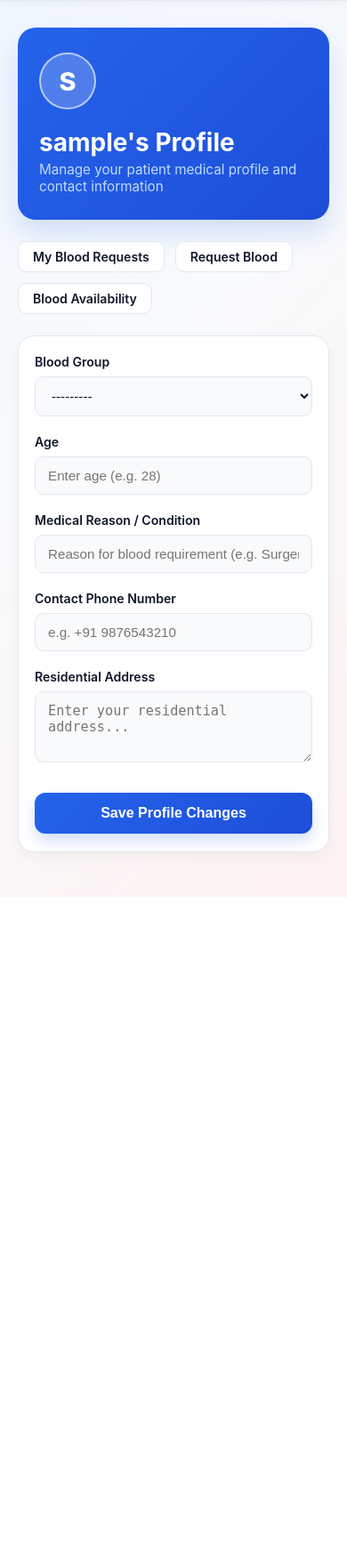
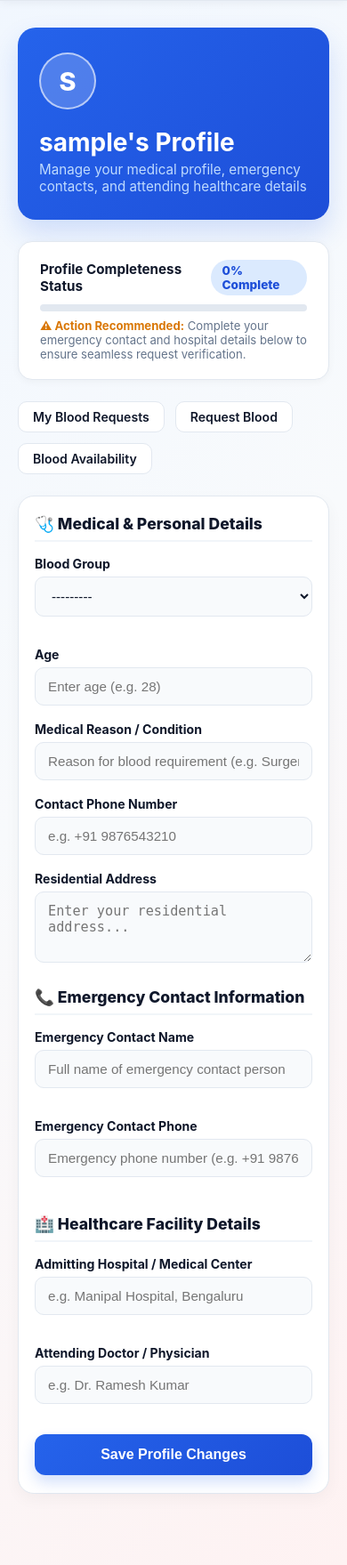
Before and after one commit to BBMS-Team-2/Blood-Bank-Management-System, a Django app: page /patient/profile/ in a window 390 px wide. Shown: the part 267-2026 px from the top of the page at 89% size. Before the commit the page ends 1275 px from the top, so only its background shows below. Run offline with Django 5.2, Linux system fonts and the light colour scheme; the visitor is signed in with stand-in values (Sample User, id 1); data comes from the database, SQL or seed files in the repository.

Commit message:
feat(patient-profile): enhance clinical details, emergency contacts, and profile completeness
- Add emergency contact (name, phone) and hospital facility (hospital name, attending physician) fields to PatientProfile model
- Implement completeness_percentage property to track medical profile readiness
- Generate and apply database migration 0008
- Update PatientProfileForm with styled inputs, helpful placeholders, and validation
- Enhance patient profile template with completeness meter and structured 3-section layout
- Register new fields in PatientProfileAdmin for administrator searchability
- Add automated unit tests covering profile persistence, completeness calculation, and template rendering

```diff
--- a/blood/admin.py
+++ b/blood/admin.py
@@ -90,9 +90,9 @@ class BloodRequestAdmin(admin.ModelAdmin):
 
 @admin.register(PatientProfile)
 class PatientProfileAdmin(admin.ModelAdmin):
-    list_display = ('user', 'blood_group', 'age', 'contact_phone', 'updated_at')
+    list_display = ('user', 'blood_group', 'age', 'contact_phone', 'hospital_name', 'updated_at')
     list_select_related = ('user',)
-    search_fields = ('user__username', 'contact_phone')
+    search_fields = ('user__username', 'contact_phone', 'emergency_contact_name', 'hospital_name')
 
 
 @admin.register(DonorProfile)
--- a/blood/forms.py
+++ b/blood/forms.py
@@ -135,6 +135,10 @@ class PatientProfileForm(forms.ModelForm):
         self.fields['disease'].label = 'Medical Reason / Condition'
         self.fields['contact_phone'].label = 'Contact Phone Number'
         self.fields['address'].label = 'Residential Address'
+        self.fields['emergency_contact_name'].label = 'Emergency Contact Name'
+        self.fields['emergency_contact_phone'].label = 'Emergency Contact Phone'
+        self.fields['hospital_name'].label = 'Admitting Hospital / Medical Center'
+        self.fields['attending_physician'].label = 'Attending Doctor / Physician'
 
         for field_name, field in self.fields.items():
             field.widget.attrs.update({
@@ -156,6 +160,18 @@ class PatientProfileForm(forms.ModelForm):
             'rows': 3,
             'placeholder': 'Enter your residential address...',
         })
+        self.fields['emergency_contact_name'].widget.attrs.update({
+            'placeholder': 'Full name of emergency contact person',
+        })
+        self.fields['emergency_contact_phone'].widget.attrs.update({
+            'placeholder': 'Emergency phone number (e.g. +91 9876543211)',
+        })
+        self.fields['hospital_name'].widget.attrs.update({
+            'placeholder': 'e.g. Manipal Hospital, Bengaluru',
+        })
+        self.fields['attending_physician'].widget.attrs.update({
+            'placeholder': 'e.g. Dr. Ramesh Kumar',
+        })
 
     def clean_age(self):
         age = self.cleaned_data.get('age')
@@ -165,7 +181,17 @@ class PatientProfileForm(forms.ModelForm):
 
     class Meta:
         model = PatientProfile
-        fields = ['blood_group', 'age', 'disease', 'contact_phone', 'address']
+        fields = [
+            'blood_group',
+            'age',
+            'disease',
+            'contact_phone',
+            'address',
+            'emergency_contact_name',
+            'emergency_contact_phone',
+            'hospital_name',
+            'attending_physician',
+        ]
 
 
 class DonorProfileForm(forms.ModelForm):
--- a/blood/templates/blood/patient_profile.html
+++ b/blood/templates/blood/patient_profile.html
@@ -16,6 +16,8 @@
             --text-muted: #64748b;
             --success: #16a34a;
             --success-bg: #dcfce7;
+            --warning: #d97706;
+            --warning-bg: #fef3c7;
             --danger: #dc2626;
             --danger-bg: #fee2e2;
         }
@@ -23,6 +25,7 @@
         * {
             box-sizing: border-box;
             margin: 0;
+            padding: 0;
         }
 
         body {
@@ -35,7 +38,7 @@
         }
 
         .container {
-            max-width: 760px;
+            max-width: 800px;
             margin: 0 auto;
             padding: 30px 20px 50px 20px;
         }
@@ -50,6 +53,7 @@
             display: flex;
             align-items: center;
             gap: 20px;
+            flex-wrap: wrap;
         }
 
         .avatar-circle {
@@ -66,6 +70,11 @@
             flex-shrink: 0;
         }
 
+        .header-info {
+            flex: 1;
+            min-width: 240px;
+        }
+
         .header-info h1 {
             font-size: 1.75rem;
             font-weight: 700;
@@ -75,6 +84,59 @@
         .header-info p {
             color: #bfdbfe;
             font-size: 0.95rem;
+        }
+
+        /* Profile Completeness Card */
+        .completeness-card {
+            background: var(--panel);
+            border: 1px solid var(--border);
+            border-radius: 16px;
+            padding: 20px 24px;
+            margin-bottom: 24px;
+            box-shadow: 0 2px 8px rgba(0, 0, 0, 0.04);
+        }
+
+        .completeness-header {
+            display: flex;
+            justify-content: space-between;
+            align-items: center;
+            margin-bottom: 10px;
+        }
+
+        .completeness-title {
+            font-weight: 700;
+            font-size: 0.95rem;
+            color: var(--text-dark);
+        }
+
+        .completeness-badge {
+            font-size: 0.85rem;
+            font-weight: 800;
+            padding: 4px 12px;
+            border-radius: 20px;
+            background: var(--primary-light);
+            color: var(--primary-dark);
+        }
+
+        .progress-bar-bg {
+            width: 100%;
+            height: 8px;
+            background: #e2e8f0;
+            border-radius: 4px;
+            overflow: hidden;
+            margin-bottom: 8px;
+        }
+
+        .progress-bar-fill {
+            height: 100%;
+            border-radius: 4px;
+            background: linear-gradient(90deg, #3b82f6, #10b981);
+            transition: width 0.4s ease;
+        }
+
+        .completeness-hint {
+            font-size: 0.82rem;
+            color: var(--text-muted);
         }
 
         .nav-links {
@@ -107,6 +169,23 @@
             border-radius: 18px;
             padding: 32px;
             box-shadow: 0 6px 18px rgba(0, 0, 0, 0.04);
+            margin-bottom: 30px;
+        }
+
+        .form-section-title {
+            font-size: 1.1rem;
+            font-weight: 800;
+            color: var(--text-dark);
+            border-bottom: 2px solid #f1f5f9;
+            padding-bottom: 8px;
+            margin: 24px 0 16px 0;
+            display: flex;
+            align-items: center;
+            gap: 8px;
+        }
+
+        .form-section-title:first-of-type {
+            margin-top: 0;
         }
 
         .alert {
@@ -121,16 +200,22 @@
         .alert-success { background: var(--success-bg); color: var(--success); border-color: #bbf7d0; }
         .alert-error { background: var(--danger-bg); color: var(--danger); border-color: #fecaca; }
 
+        .form-grid-2 {
+            display: grid;
+            grid-template-columns: 1fr 1fr;
+            gap: 16px;
+        }
+
         .form-group {
-            margin-bottom: 20px;
+            margin-bottom: 18px;
         }
 
         .form-group label {
             display: block;
             font-size: 0.88rem;
-            font-weight: 600;
+            font-weight: 700;
             color: var(--text-dark);
-            margin-bottom: 8px;
+            margin-bottom: 6px;
         }
 
         .form-control {
@@ -142,13 +227,6 @@
             background: #f8fafc;
             color: var(--text-dark);
             transition: all 0.2s ease;
-        }
-
-        .form-control:focus,
-        .btn-submit:focus-visible,
-        .nav-links a:focus-visible {
-            outline: 3px solid rgba(37, 99, 235, 0.2);
-            outline-offset: 2px;
         }
 
         .form-control:focus {
@@ -183,7 +261,7 @@
             box-shadow: 0 8px 16px rgba(37, 99, 235, 0.2);
             transition: all 0.2s ease;
             width: 100%;
-            margin-top: 10px;
+            margin-top: 16px;
         }
 
         .btn-submit:hover {
@@ -201,6 +279,10 @@
             .card {
                 padding: 20px 18px;
             }
+
+            .form-grid-2 {
+                grid-template-columns: 1fr;
+            }
         }
     </style>
 </head>
@@ -211,9 +293,27 @@
             <div class="avatar-circle">{{ user.username|slice:":1"|upper }}</div>
             <div class="header-info">
                 <h1>{{ user.username }}'s Profile</h1>
-                <p>Manage your patient medical profile and contact information</p>
+                <p>Manage your medical profile, emergency contacts, and attending healthcare details</p>
             </div>
         </header>
+
+        <!-- Profile Completeness Progress Card -->
+        <div class="completeness-card">
+            <div class="completeness-header">
+                <span class="completeness-title">Profile Completeness Status</span>
+                <span class="completeness-badge" id="completenessBadge">{{ profile.completeness_percentage }}% Complete</span>
+            </div>
+            <div class="progress-bar-bg">
+                <div class="progress-bar-fill" style="width: {{ profile.completeness_percentage }}%;"></div>
+            </div>
+            <div class="completeness-hint">
+                {% if profile.completeness_percentage >= 80 %}
+                    <span style="color: var(--success); font-weight:700;">&#10003; Excellent!</span> Your profile contains comprehensive medical and contact details for rapid blood dispatch.
+                {% else %}
+                    <span style="color: var(--warning); font-weight:700;">&#9888; Action Recommended:</span> Complete your emergency contact and hospital details below to ensure seamless request verification.
+                {% endif %}
+            </div>
+        </div>
 
         <nav class="nav-links" aria-label="Patient navigation">
             <a href="{% url 'blood_request_history' %}">My Blood Requests</a>
@@ -231,16 +331,19 @@
             <form method="post" novalidate>
                 {% csrf_token %}
 
+                <!-- Section 1: Basic Clinical Information -->
+                <div class="form-section-title">&#129658; Medical & Personal Details</div>
+                <div class="form-grid-2">
                     <div class="form-group">
                         <label for="{{ form.blood_group.id_for_label }}">{{ form.blood_group.label }}</label>
                         {{ form.blood_group }}
                         {{ form.blood_group.errors }}
                     </div>
-
                     <div class="form-group">
                         <label for="{{ form.age.id_for_label }}">{{ form.age.label }}</label>
                         {{ form.age }}
                         {{ form.age.errors }}
+                    </div>
                 </div>
 
                 <div class="form-group">
@@ -261,6 +364,36 @@
                     {{ form.address.errors }}
                 </div>
 
+                <!-- Section 2: Emergency Contact Information -->
+                <div class="form-section-title">&#128222; Emergency Contact Information</div>
+                <div class="form-grid-2">
+                    <div class="form-group">
+                        <label for="{{ form.emergency_contact_name.id_for_label }}">{{ form.emergency_contact_name.label }}</label>
+                        {{ form.emergency_contact_name }}
+                        {{ form.emergency_contact_name.errors }}
+                    </div>
+                    <div class="form-group">
+                        <label for="{{ form.emergency_contact_phone.id_for_label }}">{{ form.emergency_contact_phone.label }}</label>
+                        {{ form.emergency_contact_phone }}
+                        {{ form.emergency_contact_phone.errors }}
+                    </div>
+                </div>
+
+                <!-- Section 3: Healthcare Facility Details -->
+                <div class="form-section-title">&#127973; Healthcare Facility Details</div>
+                <div class="form-grid-2">
+                    <div class="form-group">
+                        <label for="{{ form.hospital_name.id_for_label }}">{{ form.hospital_name.label }}</label>
+                        {{ form.hospital_name }}
+                        {{ form.hospital_name.errors }}
+                    </div>
+                    <div class="form-group">
+                        <label for="{{ form.attending_physician.id_for_label }}">{{ form.attending_physician.label }}</label>
+                        {{ form.attending_physician }}
+                        {{ form.attending_physician.errors }}
+                    </div>
+                </div>
+
                 <button type="submit" class="btn-submit">Save Profile Changes</button>
             </form>
         </main>
```
Also changed, not shown: blood/models.py (+19 -0 lines), blood/tests.py (+42 -0 lines), blood/migrations/0008_patientprofile_attending_physician_and_more.py (added). Lines whose indentation alone changed are shown as unchanged.
